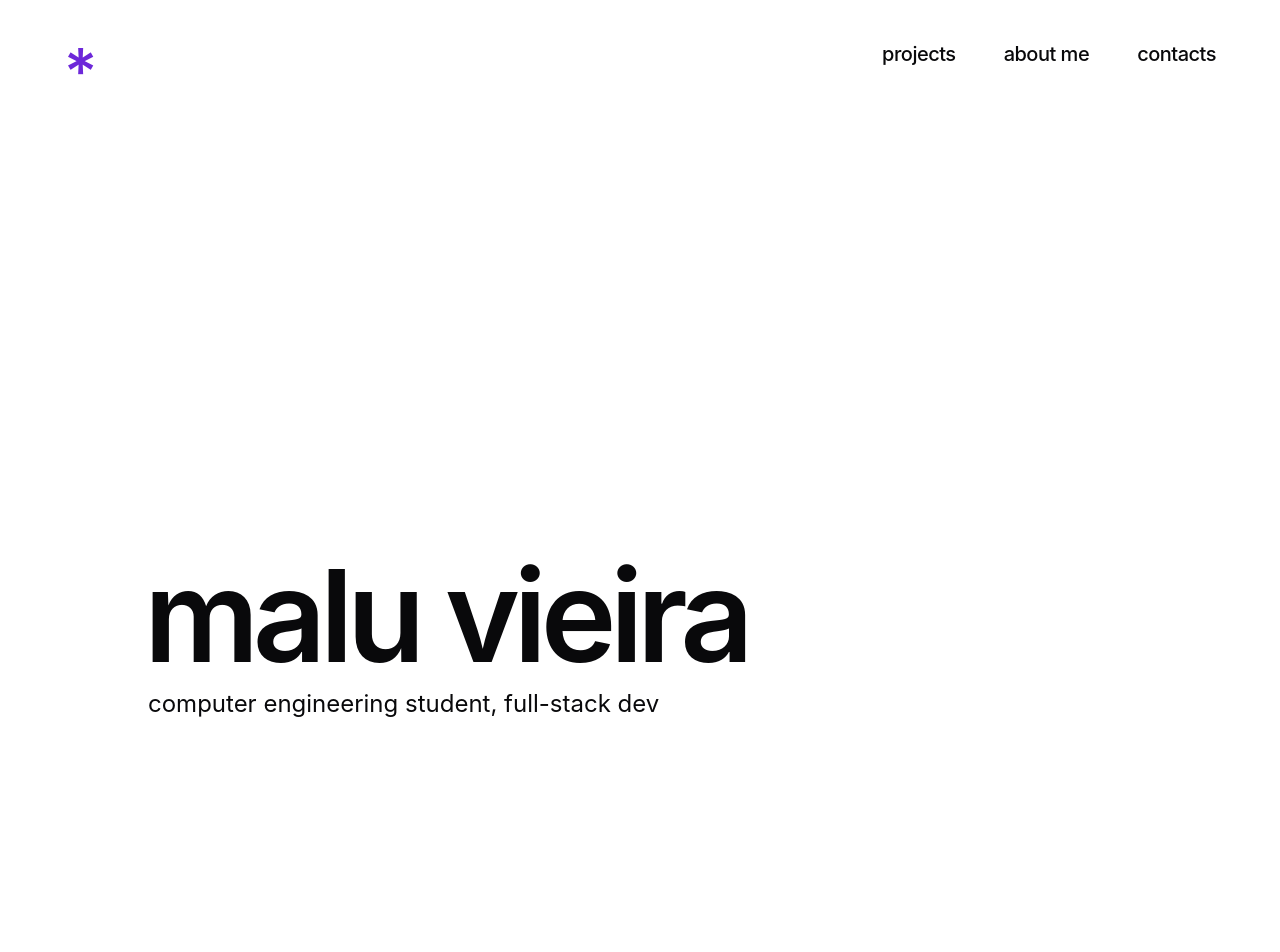
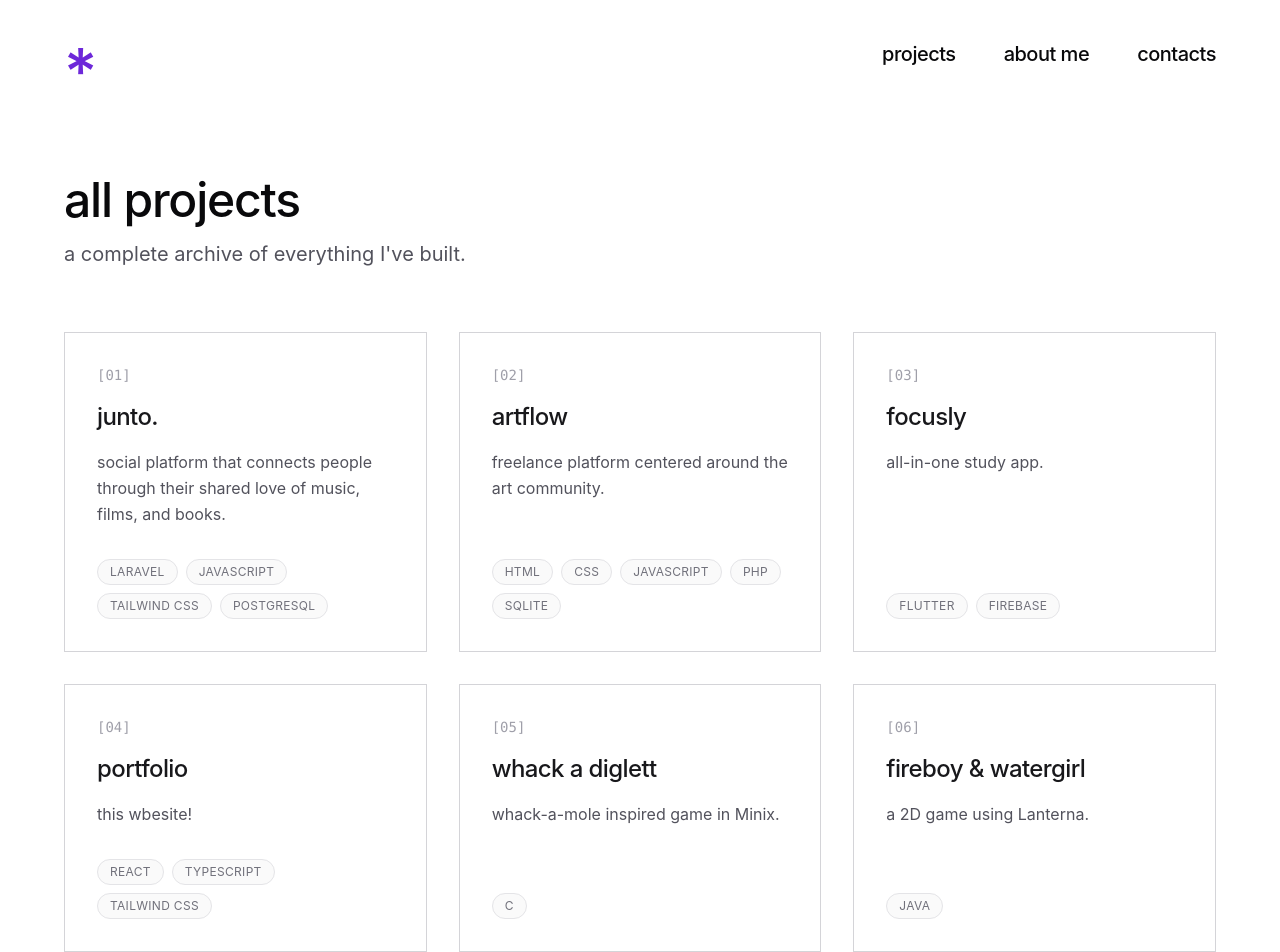
Before and after one commit to maluviieira/portfolio, a React (Vite) app: page /projects in a window 1280 px wide. Shown: the top 952 px of the page. Built offline with nearby package versions, Linux system fonts and the light colour scheme.

Commit message:
added all projects page:
- installed react-router-dom
- moved project data to a separate file
- created Home.tsx
- updated projects component to only show the first 3
- updated navbar to go back to home when clicking the *

```diff
--- a/package.json
+++ b/package.json
@@ -20,6 +20,7 @@
     "radix-ui": "^1.4.3",
     "react": "^19.2.0",
     "react-dom": "^19.2.0",
+    "react-router-dom": "^7.18.2",
     "shadcn": "^4.0.0",
     "tailwind-merge": "^3.5.0",
     "tailwindcss": "^4.2.1",
--- a/src/App.tsx
+++ b/src/App.tsx
@@ -1,26 +1,17 @@
-
-import Navbar from "@/components/ui/Navbar";
-import Hero from "@/components/ui/Hero";
-import Projects from "@/components/ui/Projects";
-
-
+import { BrowserRouter as Router, Routes, Route } from "react-router-dom";
+import Home from "./pages/Home";
+import AllProjects from "./pages/AllProjects";
 import './App.css'
 
 function App() {
-
   return (
-      <div className="w-full px-8 md:px-16 bg-white font-sans overflow-x-hidden text-zinc-950">
-
-      <div className="min-h-screen flex flex-col justify-between py-12">
-        <Navbar />
-        <main className="grow"></main>
-        <Hero />
-      </div>
-
-      <Projects />
-      </div>
-
+    <Router>
+      <Routes>
+        <Route path="/" element={<Home />} />
+        <Route path="/projects" element={<AllProjects />} />
+      </Routes>
+    </Router>
   );
 }
 
-export default App
+export default App;
--- a/src/components/ui/Navbar.tsx
+++ b/src/components/ui/Navbar.tsx
@@ -1,25 +1,27 @@
+import { Link } from "react-router-dom";
+
 function Navbar() {
   return (
     <nav className="fixed top-0 left-0 w-full px-6 md:px-16 py-10 flex justify-between items-start z-50">
       {/* purple asterisk */}
       <div className="flex-none">
-        <span className="text-brand text-[4rem] font-medium leading-none block">
+        <Link to="/" className="text-brand text-[4rem] font-medium leading-none block hover:opacity-80 transition-opacity">
           *
-        </span>
+        </Link>
       </div>
 
       {/* nav links */}
       <div className="flex-none">
         <div className="flex flex-row gap-x-8 md:gap-x-12 font-medium tracking-tight text-lg md:text-xl">
-          <a href="#projects" className="hover:text-brand-hover transition-colors">
+          <Link to="/#projects" className="hover:text-brand-hover transition-colors">
             projects
-          </a>
-          <a href="#about" className="hover:text-brand-hover transition-colors">
+          </Link>
+          <Link to="/#about" className="hover:text-brand-hover transition-colors">
             about me
-          </a>
-          <a href="#contacts" className="hover:text-brand-hover transition-colors">
+          </Link>
+          <Link to="/#contacts" className="hover:text-brand-hover transition-colors">
             contacts
-          </a>
+          </Link>
         </div>
       </div>
     </nav>
--- a/src/components/ui/Projects.tsx
+++ b/src/components/ui/Projects.tsx
@@ -1,31 +1,11 @@
-// Temporary data array - you can move this to a separate file later!
-const projectsData = [
-  {
-    id: "01",
-    title: "junto.",
-    description: "social platform that connects people through their shared love of music, films, and books.",
-    tech: ["Laravel", "JavaScript", "Tailwind CSS", "PostgreSQL"],
-    link: "https://github.com/yourusername/project1"
-  },
-  {
-    id: "02",
-    title: "artflow",
-    description: "freelance platform centered around the art community.",
-    tech: ["HTML", "CSS", "JavaScript", "PHP", "SQLite"],
-    link: "https://github.com/yourusername/project2"
-  },
-  {
-    id: "03",
-    title: "focusly",
-    description: "all-in-one study app.",
-    tech: ["Flutter", "Firebase"],
-    link: "https://github.com/yourusername/project3"
-  }
-];
+import { Link } from "react-router-dom";
+import { projectsData } from "@/data/projects";
 
 function Projects() {
+  // only show the first 3 projects on the home page
+  const featuredProjects = projectsData.slice(0, 3);
+
   return (
-
     <section id="projects" className="w-full pt-32 pb-24">
 
       {/* section header */}
@@ -37,7 +17,7 @@ function Projects() {
 
       {/* list */}
       <div className="w-full border-b border-zinc-300">
-        {projectsData.map((project) => (
+        {featuredProjects.map((project) => (
 
           <div
             key={project.id}
@@ -78,8 +58,22 @@ function Projects() {
           </div>
         ))}
       </div>
+
+      {/* see more button */}
+      <div className="mt-12 flex justify-center">
+        <Link
+          to="/projects"
+          className="inline-flex items-center gap-2 px-8 py-4 border border-zinc-300 hover:border-brand hover:text-brand text-zinc-600 font-medium tracking-tight rounded-full transition-all duration-300"
+        >
+          see more projects
+          <svg width="15" height="15" viewBox="0 0 15 15" fill="none" xmlns="http://www.w3.org/2000/svg" className="w-4 h-4">
+            <path d="M8.14645 3.14645C8.34171 2.95118 8.65829 2.95118 8.85355 3.14645L12.8536 7.14645C13.0488 7.34171 13.0488 7.65829 12.8536 7.85355L8.85355 11.8536C8.65829 12.0488 8.34171 12.0488 8.14645 11.8536C7.95118 11.6583 7.95118 11.3417 8.14645 11.1464L11.2929 8H2.5C2.22386 8 2 7.77614 2 7.5C2 7.22386 2.22386 7 2.5 7H11.2929L8.14645 3.85355C7.95118 3.65829 7.95118 3.34171 8.14645 3.14645Z" fill="currentColor" fillRule="evenodd" clipRule="evenodd"></path>
+          </svg>
+        </Link>
+      </div>
+
     </section>
   );
 }
 
-export default Projects
+export default Projects;
--- /dev/null
+++ b/src/data/projects.ts
@@ -0,0 +1,88 @@
+export interface Project {
+  id: string;
+  title: string;
+  description: string;
+  tech: string[];
+  link: string;
+}
+
+export const projectsData: Project[] = [
+  {
+    id: "01",
+    title: "junto.",
+    description: "social platform that connects people through their shared love of music, films, and books.",
+    tech: ["Laravel", "JavaScript", "Tailwind CSS", "PostgreSQL"],
+    link: "https://github.com/yourusername/project1"
+  },
+  {
+    id: "02",
+    title: "artflow",
+    description: "freelance platform centered around the art community.",
+    tech: ["HTML", "CSS", "JavaScript", "PHP", "SQLite"],
+    link: "https://github.com/yourusername/project2"
+  },
+  {
+    id: "03",
+    title: "focusly",
+    description: "all-in-one study app.",
+    tech: ["Flutter", "Firebase"],
+    link: "https://github.com/yourusername/project3"
+  },
+  // mock projects to showcase the grid on the /projects page
+  {
+    id: "04",
+    title: "portfolio",
+    description: "this wbesite!",
+    tech: ["React", "TypeScript", "Tailwind CSS"],
+    link: "https://github.com/yourusername/project4"
+  },
+  {
+    id: "05",
+    title: "whack a diglett",
+    description: "whack-a-mole inspired game in Minix.",
+    tech: ["C"],
+    link: "https://github.com/yourusername/project5"
+  },
+  {
+    id: "06",
+    title: "fireboy & watergirl",
+    description: "a 2D game using Lanterna.",
+    tech: ["Java"],
+    link: "https://github.com/yourusername/project6"
+  },
+  {
+    id: "07",
+    title: "whack a diglett",
+    description: "whack-a-mole inspired game in Minix.",
+    tech: ["C"],
+    link: "https://github.com/yourusername/project5"
+  },
+  {
+    id: "08",
+    title: "whack a diglett",
+    description: "whack-a-mole inspired game in Minix.",
+    tech: ["C"],
+    link: "https://github.com/yourusername/project5"
+  },
+  {
+    id: "09",
+    title: "whack a diglett",
+    description: "whack-a-mole inspired game in Minix.",
+    tech: ["C"],
+    link: "https://github.com/yourusername/project5"
+  },
+  {
+    id: "10",
+    title: "whack a diglett",
+    description: "whack-a-mole inspired game in Minix.",
+    tech: ["C"],
+    link: "https://github.com/yourusername/project5"
+  },
+  {
+    id: "11",
+    title: "whack a diglett",
+    description: "whack-a-mole inspired game in Minix.",
+    tech: ["C"],
+    link: "https://github.com/yourusername/project5"
+  }
+];
--- /dev/null
+++ b/src/pages/AllProjects.tsx
@@ -0,0 +1,60 @@
+import Navbar from "@/components/ui/Navbar";
+import { projectsData } from "@/data/projects";
+
+export default function AllProjects() {
+  return (
+    <div className="w-full px-8 md:px-16 bg-white font-sans overflow-x-hidden text-zinc-950 min-h-screen pb-24">
+      <div className="pt-12 pb-24">
+        <Navbar />
+      </div>
+
+      <main className="w-full mt-8">
+        {/* header */}
+        <div className="mb-16">
+          <h1 className="text-4xl md:text-5xl font-medium tracking-tight text-zinc-950">
+            all projects
+          </h1>
+          <p className="mt-4 text-zinc-600 text-lg md:text-xl">
+            a complete archive of everything I've built.
+          </p>
+        </div>
+
+        {/* grid */}
+        <div className="grid grid-cols-1 md:grid-cols-2 lg:grid-cols-3 gap-8">
+          {projectsData.map((project) => (
+            <a
+              href={project.link}
+              target="_blank"
+              rel="noopener noreferrer"
+              key={project.id}
+              className="group flex flex-col justify-between p-8 border border-zinc-300 hover:border-brand transition-colors h-full"
+            >
+              <div>
+                <div className="text-sm text-zinc-400 font-mono mb-4">
+                  [{project.id}]
+                </div>
+                <h3 className="text-2xl font-medium tracking-tight text-zinc-900 group-hover:text-brand transition-colors mb-4">
+                  {project.title}
+                </h3>
+                <p className="text-zinc-600 mb-8 leading-relaxed">
+                  {project.description}
+                </p>
+              </div>
+
+              <div className="flex flex-wrap gap-2 mt-auto">
+                {project.tech.map(tech => (
+                  <span
+                    key={tech}
+                    className="px-3 py-1 text-xs tracking-wide border border-zinc-200 bg-zinc-50 rounded-full text-zinc-500 uppercase group-hover:border-brand/30 group-hover:text-brand/80 transition-colors"
+                  >
+                    {tech}
+                  </span>
+                ))}
+              </div>
+            </a>
+          ))}
+        </div>
+      </main>
+    </div>
+  );
+}
--- /dev/null
+++ b/src/pages/Home.tsx
@@ -0,0 +1,16 @@
+import Navbar from "@/components/ui/Navbar";
+import Hero from "@/components/ui/Hero";
+import Projects from "@/components/ui/Projects";
+
+export default function Home() {
+  return (
+    <div className="w-full px-8 md:px-16 bg-white font-sans overflow-x-hidden text-zinc-950">
+      <div className="min-h-screen flex flex-col justify-between py-12">
+        <Navbar />
+        <main className="grow"></main>
+        <Hero />
+      </div>
+      <Projects />
+    </div>
+  );
+}
```
Also changed, not shown: 1 other file (tests, documents, lock files or other folders).
